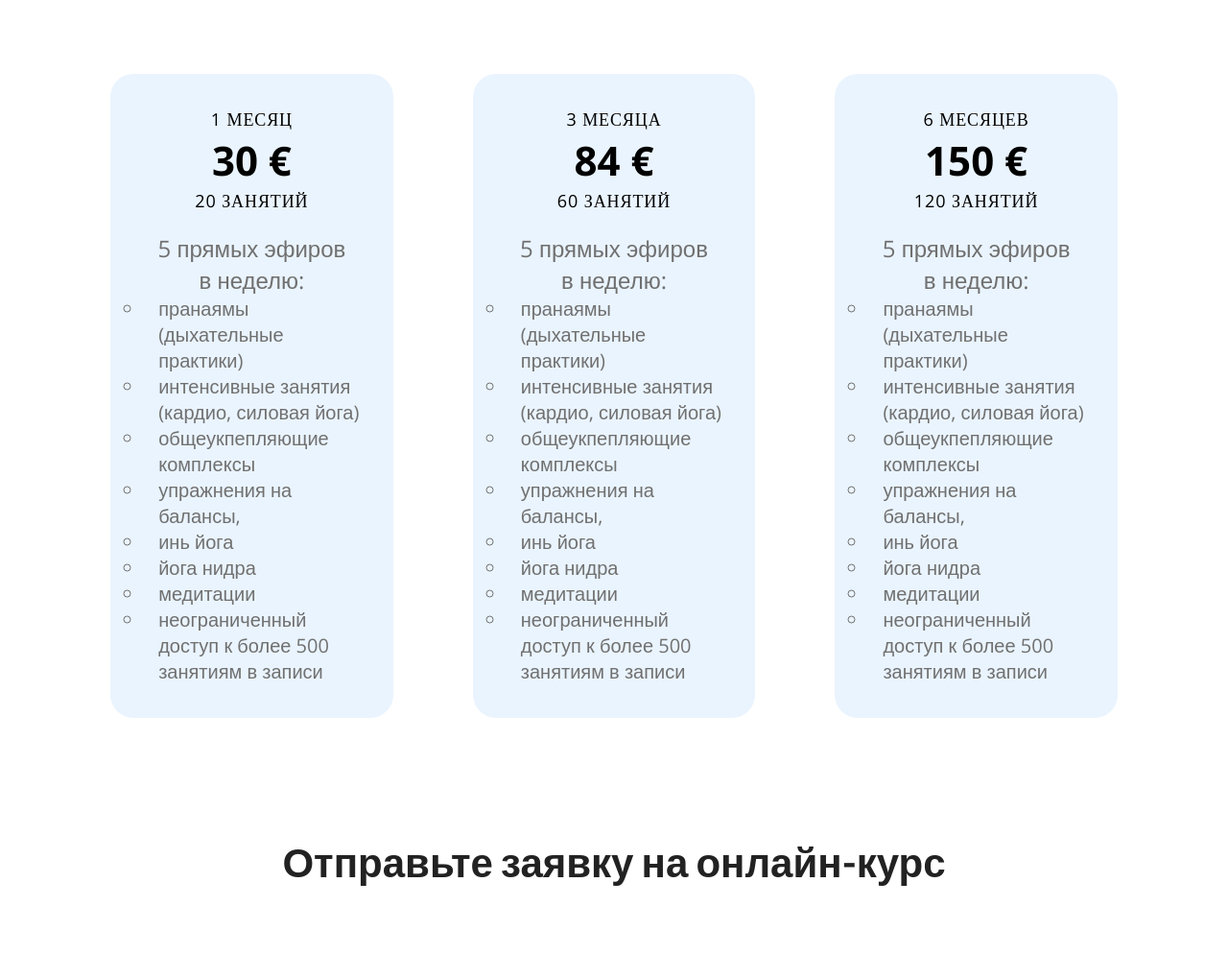
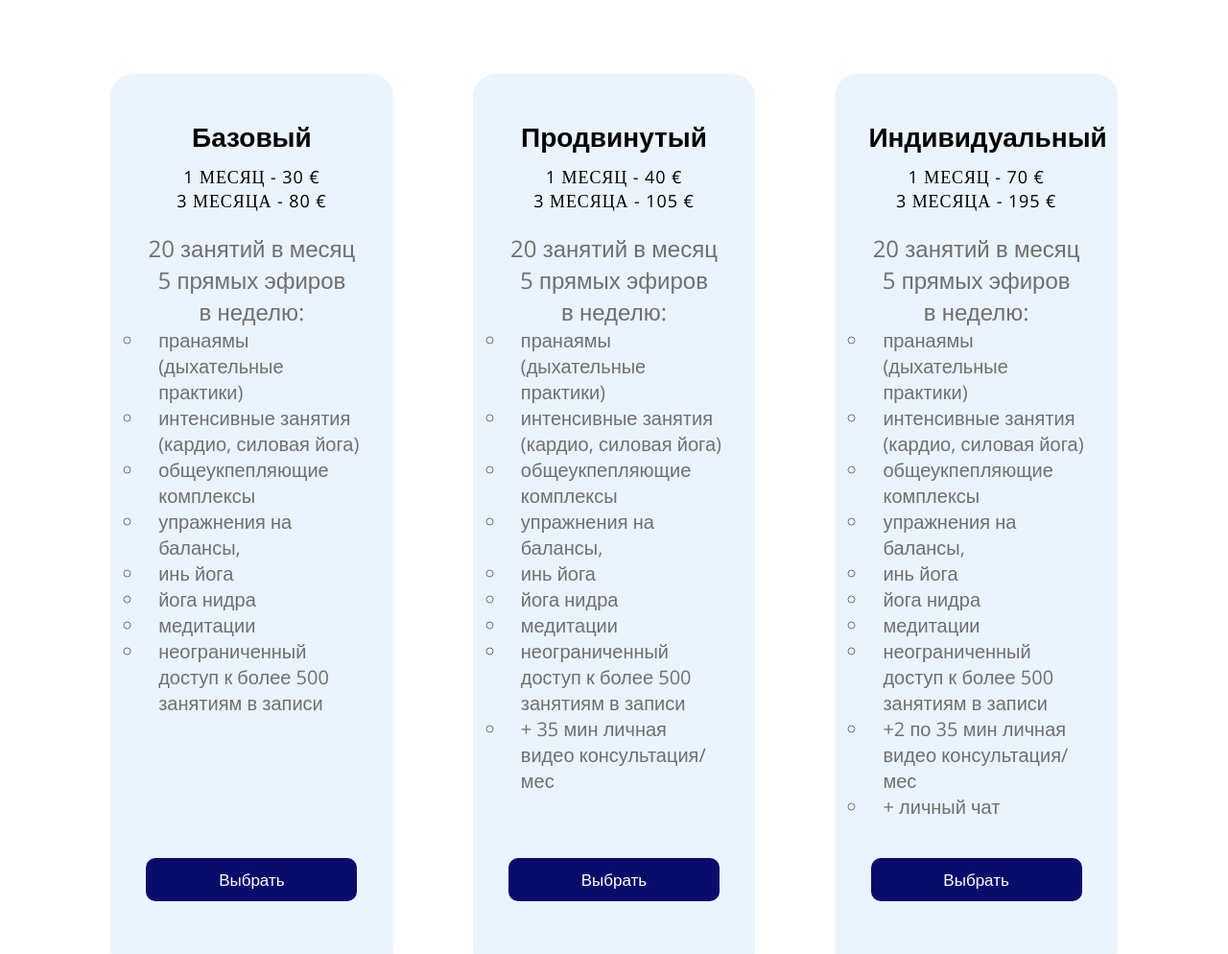
Before and after one commit to Andrei-Kireichuk/yoga, a plain HTML site: page index.html in a window 1280 px wide. Shown: the part 4480-5474 px from the top of the page at 96% size. Drawn offline with nearby package versions, Linux system fonts and the light colour scheme; a web font is replaced by a local one.

Commit message:
15-10-2021

```diff
--- a/index.html
+++ b/index.html
@@ -204,10 +204,12 @@
   <h2 class="about">Пакеты занятий</h2>
   <div class="sales__price">
     <div class="price__item">
-      <h4 class="price__time">1 месяц</h4>
-      <h3 class="price__euro">30 &#8364</h3>
-      <h4 class="price__time">20 занятий</h4>
-      <ul>5 прямых эфиров<br> в неделю:
+      <div class="price__offer">
+      <h3 class="price__euro">Базовый</h3>
+      <!-- <h3 class="price__euro">30 &#8364</h3> -->
+      <h4 class="price__time">1 месяц - 30 &#8364</h4>
+      <h4 class="price__time">3 месяца - 80 &#8364</h4>
+      <ul>20 занятий в месяц <br>5 прямых эфиров<br> в неделю:
         <li class="price__text">пранаямы (дыхательные  практики)</li>
         <li class="price__text">интенсивные занятия (кардио, силовая йога)</li>
         <li class="price__text">общеукпепляющие комплексы</li>
@@ -218,11 +220,17 @@
         <li class="price__text">неограниченный доступ к более 500 занятиям в записи</li>
       </ul>
     </div>
+      <div class="g-form__button-wrapper">
+        <button id="button__1" class="offer__button " onclick="offerOne()">Выбрать</button>
+      </div>
+    </div>
     <div class="price__item">
-     <h4 class="price__time">3 месяца</h4>
-     <h3 class="price__euro">84 &#8364</h3>
-     <h4 class="price__time">60 занятий</h4>
-     <ul>5 прямых эфиров<br> в неделю:
+      <div class="price__offer">
+      <h3 class="price__euro">Продвинутый</h3>
+      <!-- <h3 class="price__euro">30 &#8364</h3> -->
+      <h4 class="price__time">1 месяц - 40 &#8364</h4>
+      <h4 class="price__time">3 месяца - 105 &#8364</h4>
+      <ul>20 занятий в месяц <br>5 прямых эфиров<br> в неделю:
       <li class="price__text">пранаямы (дыхательные  практики)</li>
       <li class="price__text">интенсивные занятия (кардио, силовая йога)</li>
       <li class="price__text">общеукпепляющие комплексы</li>
@@ -231,13 +239,20 @@
       <li class="price__text">йога нидра</li>
       <li class="price__text">медитации</li>
       <li class="price__text">неограниченный доступ к более 500 занятиям в записи</li>
+      <li class="price__text">+ 35 мин личная видео консультация/мес</li>
     </ul>
+  </div>
+    <div class="g-form__button-wrapper">
+      <button id="button__2" class="offer__button" onclick="offerTwo()">Выбрать</button>
+    </div>
     </div>
     <div class="price__item">
-     <h4 class="price__time">6 месяцев</h4>
-     <h3 class="price__euro">150 &#8364</h3>
-     <h4 class="price__time">120 занятий</h4>
-     <ul>5 прямых эфиров<br> в неделю:
+      <div class="price__offer">
+      <h3 class="price__euro">Индивидуальный</h3>
+      <!-- <h3 class="price__euro">30 &#8364</h3> -->
+      <h4 class="price__time">1 месяц - 70 &#8364</h4>
+      <h4 class="price__time">3 месяца - 195 &#8364</h4>
+      <ul>20 занятий в месяц <br>5 прямых эфиров<br> в неделю:
       <li class="price__text">пранаямы (дыхательные  практики)</li>
       <li class="price__text">интенсивные занятия (кардио, силовая йога)</li>
       <li class="price__text">общеукпепляющие комплексы</li>
@@ -246,7 +261,13 @@
       <li class="price__text">йога нидра</li>
       <li class="price__text">медитации</li>
       <li class="price__text">неограниченный доступ к более 500 занятиям в записи</li>
+      <li class="price__text">+2 по 35 мин личная видео консультация/мес</li>
+      <li class="price__text">+ личный чат</li>
     </ul>
+  </div>
+    <div class="g-form__button-wrapper">
+      <button id="button__3" class="offer__button" onclick="offerThree()">Выбрать</button>
+    </div>
     </div>
   </div>
 </div>
@@ -281,6 +302,18 @@
         <div class="input__text">Ник в Инстаграме*</div>
         <input id="nickinstagram" name="nickinstagram"  value=""
         required placeholder="Введите ваш Ник в Инстаграме"/>
+      </fieldset>
+      <fieldset class="g-form__input-wrapper">
+        <div class="input__text">Выберите пакет занятий</div>
+
+
+<select id="offer" name="Пакет"  value=""> <!--Supplement an id here instead of using 'name'-->
+  <option id="noselect" class="offer__option" value="Не выбран>" selected>Не выбран</option>
+  <option id="select-one" class="offer__option option-one" value="Базовый">Базовый</option>
+  <option id="select-two" class="offer__option option-two" value="Продвинутый" >Продвинутый</option>
+  <option id="select-three" class="offer__option option-three" value="Индивидуальный">Индивидуальный</option>
+</select>
+
       </fieldset>
 
       <fieldset class="g-form__input-wrapper">
--- a/script.js
+++ b/script.js
@@ -56,3 +56,48 @@ function hide () {
 
 
 }
+
+var noSelect = document.getElementById('noselect');
+var selectOne = document.getElementById('select-one');
+var selectTwo = document.getElementById('select-two');
+var selectThree = document.getElementById('select-three');
+function offerOne(){
+  noSelect.removeAttribute("selected");
+  selectTwo.removeAttribute("selected");
+  selectThree.removeAttribute("selected");
+  selectOne.setAttribute("selected","");
+  var buttonOne = document.getElementById('button__1');
+  var buttonTwo = document.getElementById('button__2');
+  var buttonThree = document.getElementById('button__3');
+  buttonOne.innerHTML = "Выбрано";
+  buttonTwo.innerHTML = "Выбрать";
+  buttonThree.innerHTML = "Выбрать";
+}
+
+function offerTwo(){
+
+  noSelect.removeAttribute("selected");
+  selectOne.removeAttribute("selected");
+  selectThree.removeAttribute("selected");
+  selectTwo.setAttribute("selected","");
+  var buttonOne = document.getElementById('button__1');
+  var buttonTwo = document.getElementById('button__2');
+  var buttonThree = document.getElementById('button__3');
+  buttonOne.innerHTML = "Выбрать";
+  buttonTwo.innerHTML = "Выбрано";
+  buttonThree.innerHTML = "Выбрать";
+}
+
+function offerThree(){
+
+  noSelect.removeAttribute("selected");
+  selectThree.setAttribute("selected","");
+  selectTwo.removeAttribute("selected");
+  selectOne.removeAttribute("selected");
+  var buttonOne = document.getElementById('button__1');
+  var buttonTwo = document.getElementById('button__2');
+  var buttonThree = document.getElementById('button__3');
+  buttonOne.innerHTML = "Выбрать";
+  buttonTwo.innerHTML = "Выбрать";
+  buttonThree.innerHTML = "Выбрано";
+}
--- a/style.css
+++ b/style.css
@@ -432,6 +432,9 @@ a {
 }
 
 .price__item {
+  display: flex;
+  flex-direction: column;
+  justify-content: space-between;
   background: #eaf4fe;
   border-radius: 8px;
   padding: 45px;
@@ -440,7 +443,7 @@ a {
 }
 
 .price__item:hover {
-  transform: scale(1.05);
+  /* transform: scale(1.05); */
   /* color: #fff; */
   /* background-color: #eda477; */
   font-size: 22px;
@@ -460,7 +463,7 @@ a {
 }
 
 .price__euro {
-  font-size: 42px;
+  font-size: 28px;
   line-height: 60px;
   text-align: center;
 }
@@ -600,6 +603,12 @@ a {
   width: 100%;
 }
 
+.price__offer {
+  display: flex;
+  flex-direction: column;
+  justify-content: start;
+}
+
 .g-form__input-wrapper_hidden {
   display: none;
   overflow: hidden;
@@ -651,7 +660,8 @@ a {
   margin: 40px auto 40px;
 }
 
-.g-form__button {
+.g-form__button,
+.offer__button {
   width: 220px;
   height: 45px;
   left: 1257px;
@@ -665,6 +675,18 @@ a {
 }
 
 .g-form__button:hover {
+  background: #0b1973;
+  background: -moz-linear-gradient(top, #0b1973 0%, #3a49a8 21%, #0b1973 100%);
+  background: -webkit-linear-gradient(
+    top,
+    #0b1973 0%,
+    #3a49a8 21%,
+    #0b1973 100%
+  );
+  background: linear-gradient(to bottom, #0b1973 0%, #3a49a8 21%, #0b1973 100%);
+  transition: 0.3s;
+}
+.offer__button:hover {
   background: #0b1973;
   background: -moz-linear-gradient(top, #0b1973 0%, #3a49a8 21%, #0b1973 100%);
   background: -webkit-linear-gradient(
```
